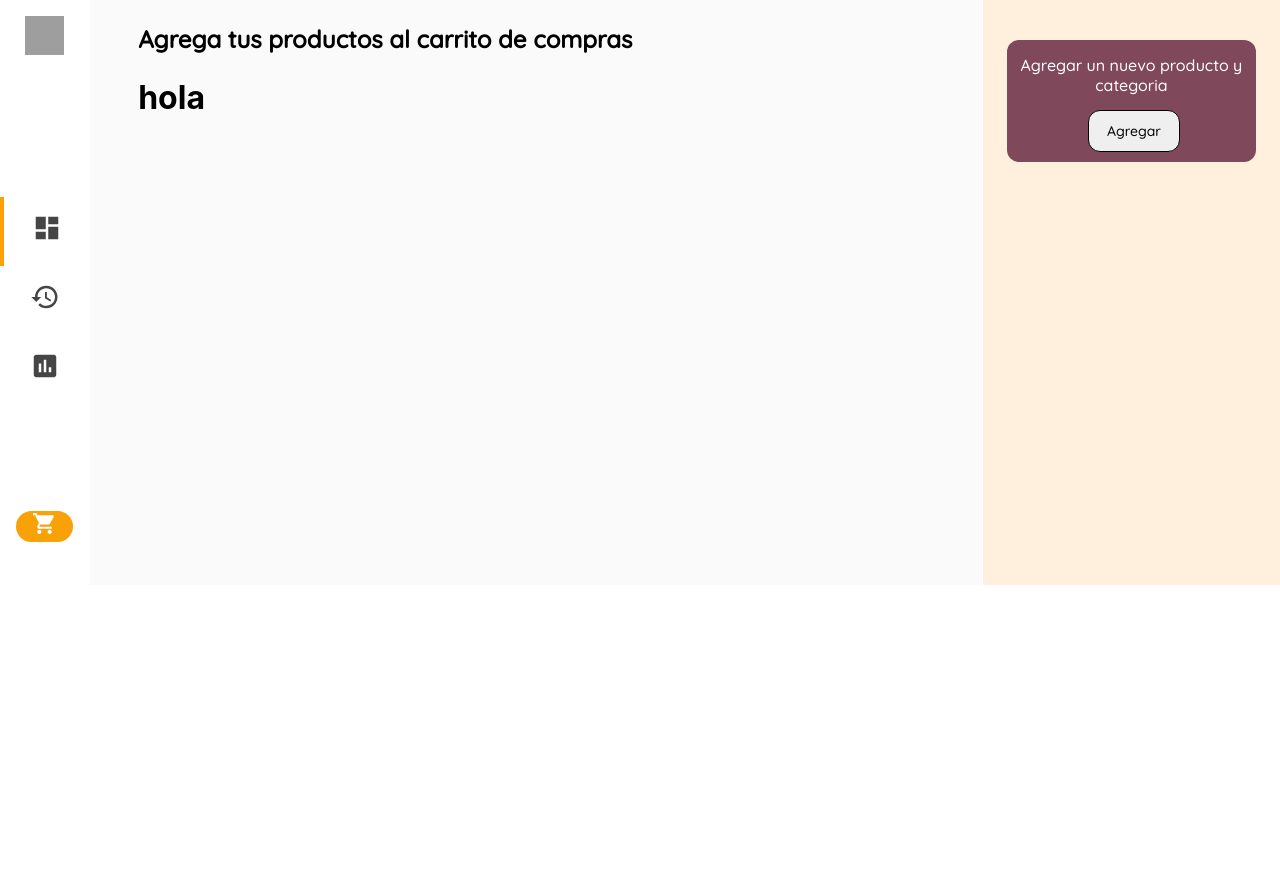
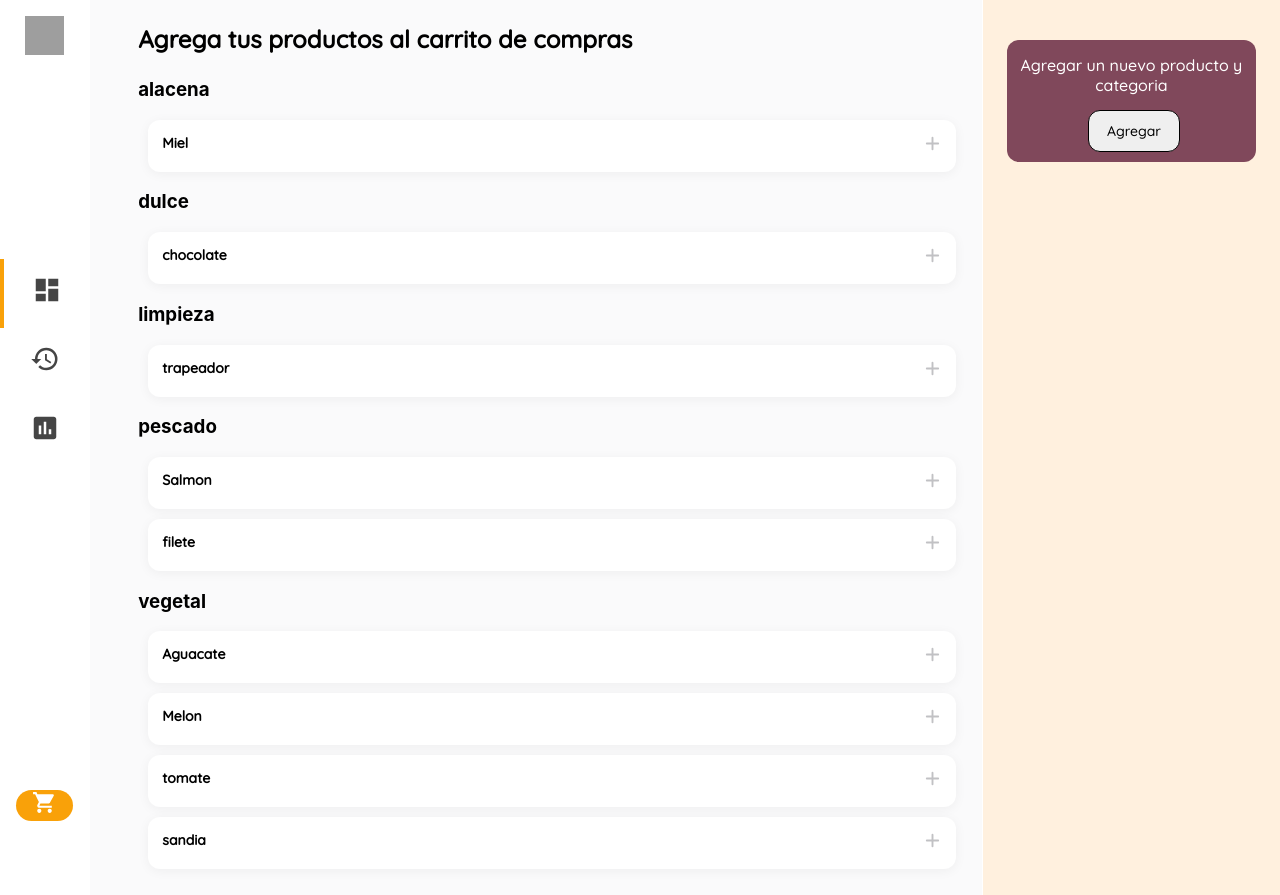
Before and after one commit to Codigo-bit-mx/ShoppingCart, a React (Create React App) app: page / in a window 1280 px wide. Before the commit the page ends 800 px from the top, so only its background shows below. Built offline with nearby package versions, Linux system fonts and the light colour scheme; grey boxes are pictures that could not be loaded.

Commit message:
Se agrego correctamente la informacion a los componentes Categoria y Producto

```diff
--- a/src/componentes/productos/Categoria.js
+++ b/src/componentes/productos/Categoria.js
@@ -1,22 +1,13 @@
-import React, {useContext} from 'react';
+import React, {useContext, useState} from 'react';
 import carritoContext from '../../context/carrito/carritoContext';
 
-const Categoria = () => {
+const Categoria = ({categoria}) => {
 
-    const carritosContext = useContext(carritoContext);
-    const {productos, cats } = carritosContext;
 
     return (
-        <h1>hola</h1>
-        // categoria.map(cate => (
-        // <div>
-        //     <p>{}</p>
-        //     <ul>
-        //         <li>{cate}</li>
-        //     </ul>
-        // </div>
-        // ))
-
+       <div>
+          <h3>{categoria}</h3>
+       </div>
      );
 }
 
--- a/src/componentes/productos/ListaTienda.js
+++ b/src/componentes/productos/ListaTienda.js
@@ -1,8 +1,10 @@
-import React, { useContext } from 'react';
+import React, { Fragment, useContext, useEffect } from 'react';
 import carritoContext from '../../context/carrito/carritoContext';
 import styled from 'styled-components';
+import { HiPlus } from "react-icons/hi";
 import Categoria from './Categoria';
-// import Productos from './Productos';
+import Productos from './Productos';
+
 
 const ContMarco = styled.div`
     padding: 0em 1em 1em 3em;
@@ -13,24 +15,49 @@ const Parrafo = styled.p`
     font-weight: bold;
     font-size: 24px;
 `;
-// const ContUL = styled.div`
-//     width: 100%;
-//     padding: 1em 1em;
-//     display: grid;
-//     grid-template-columns: repeat(4, 1fr);
-//     p{
-//         margin: 0;
-//         font-family: 'Quicksand', sans-serif;
-//         font-style: normal;
-//         font-weight: bold;
-//         font-size: 16px;
-//     }
-// `;
+const ContUL = styled.div`
+     width: 100%;
+     padding: 1em 1em;
+     display: grid;
+     grid-template-columns: repeat(4, 1fr);
+     p{
+         margin: 0;
+         font-family: 'Quicksand', sans-serif;
+         font-style: normal;
+         font-weight: bold;
+         font-size: 16px;
+     }
+ `;
+const ContProducto = styled.div`
+display: grid;
+grid-template-columns: auto auto;
+margin: 10px;
+padding: 14px;
+background: white;
+box-shadow: 0px 2px 12px rgba(0, 0, 0, 0.05);
+border-radius: 12px;
+
+p{
+    margin: 0;
+    font-family: 'Quicksand', sans-serif;
+    font-style: normal;
+    font-weight: bold;
+    font-size: 14px;
+}
+span{
+    padding: 0;
+    font-family: 'Quicksand', sans-serif;
+    font-weight: bold;
+    font-size: 19px;
+    color: #C1C1C4;
+    text-align: right;
+}
+`;
 
 const ListaTienda = () => {
 
    const carritosContext = useContext(carritoContext);
-    const { productos, cats } = carritosContext;
+   const { productos, cats, item, agregarLista } = carritosContext;
 
    productos.sort((o1, o2)=> { //ordenamiento alfabetico en categoria!
         if(o1.categoria < o2.categoria){
@@ -43,27 +70,47 @@ const ListaTienda = () => {
 
    })
 
-    productos.forEach((producto) => { //categorias
-        if( !cats.includes(producto.categoria)){
-            console.log(producto.categoria)
-            cats.push({
-                categoria: producto.categoria
-            });
+    useEffect(() => {
+
+        let lastCategory = null;
+        productos.sort((o1, o2)=> { //ordenamiento alfabetico en categoria!
+            if(o1.categoria < o2.categoria){
+                return -1;
+            }else if (o1.categoria > o2.categoria){
+                return 1;
+            }else{
+                return 0;
             }
-             cats.push({
-                producto: producto.nombre
+
+       })
+
+        productos.forEach((producto, index) => { // obtener los productos de ma
+            if(producto.categoria !== lastCategory) {
+                agregarLista(
+                    <Categoria
+                        key={index}
+                        categoria={producto.categoria}
+                    />
+                );
             }
+                agregarLista(
+                    <Productos
+                        key={index}
+                        producto={producto.nombre}
+                    />
                 );
-    });
+
+                lastCategory = producto.categoria;
+            })
+    }, []);
+
 
     return (
 
         <ContMarco>
         <Parrafo> Agrega tus productos al carrito de compras </Parrafo>
 
-        <Categoria
-            categoria = {cats}
-        />
+         {cats}
 
         </ContMarco>
      );
--- a/src/componentes/productos/Productos.js
+++ b/src/componentes/productos/Productos.js
@@ -1,6 +1,5 @@
 import React, {Fragment} from 'react';
 import styled from 'styled-components';
-
 import { HiPlus } from "react-icons/hi";
 // import carritoContext from '../../context/carrito/carritoContext';
 
@@ -32,8 +31,7 @@ const ContProducto = styled.div`
 
 const Productos = ({producto}) => {
 
-    // const carritosContext = useContext(carritoContext);
-    const { nombre } = producto;
+
 
     const validar = () => {
         console.log("si sirvio");
@@ -43,11 +41,11 @@ const Productos = ({producto}) => {
         <Fragment>
 
         <ContProducto>
-            <p>{nombre}</p>
+            <p>{producto}</p>
             <span onClick={() => validar() } > <HiPlus /> </span>
          </ContProducto>
 
-         </Fragment>
+        </Fragment>
      );
 }
 
--- a/src/context/carrito/carritoReducer.js
+++ b/src/context/carrito/carritoReducer.js
@@ -1,8 +1,9 @@
 import {
-    AGREGAR_PRODUCTO_CARRITO
+    AGREGAR_PRODUCTO_CARRITO,
+    LISTA_DE_PRODUCTOS
 } from '../../types/index';
 
-export default (state, action) => {
+const carritoReducer =  (state, action) => {
     switch(action.type){
 
         case AGREGAR_PRODUCTO_CARRITO:
@@ -10,7 +11,16 @@ export default (state, action) => {
                 console.log("agregar la carrito")
             )
 
+        case LISTA_DE_PRODUCTOS:
+            return {
+                ...state,
+               cats: [ ...state.cats, action.payload ]
+            }
+
+
         default:
             return state;
     }
 }
+
+export default carritoReducer;
--- a/src/context/carrito/carritoState.js
+++ b/src/context/carrito/carritoState.js
@@ -3,7 +3,8 @@ import carritoContext from './carritoContext';
 import carritoReducer from './carritoReducer';
 
 import {
-    AGREGAR_PRODUCTO_CARRITO
+    AGREGAR_PRODUCTO_CARRITO,
+    LISTA_DE_PRODUCTOS
 } from '../../types/index';
 
 const CarritoState = props => {
@@ -56,6 +57,12 @@ const CarritoState = props => {
             nombre: "chocolate",
             categoria: "dulce",
             descripcion: "miel de abeja"
+         },
+         {
+            id:91011,
+            nombre: "trapeador",
+            categoria: "limpieza",
+            descripcion: "jala el agua"
          }
 
         ],
@@ -73,6 +80,14 @@ const CarritoState = props => {
         })
     }
 
+    const agregarLista = (productos) => {
+
+        dispatch({
+            type: LISTA_DE_PRODUCTOS,
+            payload: productos
+        })
+    }
+
     return(
         <carritoContext.Provider
             value={{
@@ -80,7 +95,8 @@ const CarritoState = props => {
                 productos: state.productos,
                 cats: state.cats,
                 item: state.item,
-                agregarCarrito
+                agregarCarrito,
+                agregarLista
 
             }}
         >
--- a/src/types/index.js
+++ b/src/types/index.js
@@ -4,5 +4,7 @@ export const VISTA_PRODUCTO = 'VISTA_PRODUCTO';
 export const VISTA_HISTORIA = 'VISTA_HISTORIA';
 export const VISTA_METRICAS = 'VISTA_METRICAS';
 
+//Lista
+export const LISTA_DE_PRODUCTOS = 'LISTA_DE_PRODUCTOS';
 //carrito
 export const AGREGAR_PRODUCTO_CARRITO = 'AGREGAR_PRODUCTO_CARRITO';
```
Lines whose indentation alone changed are shown as unchanged.
